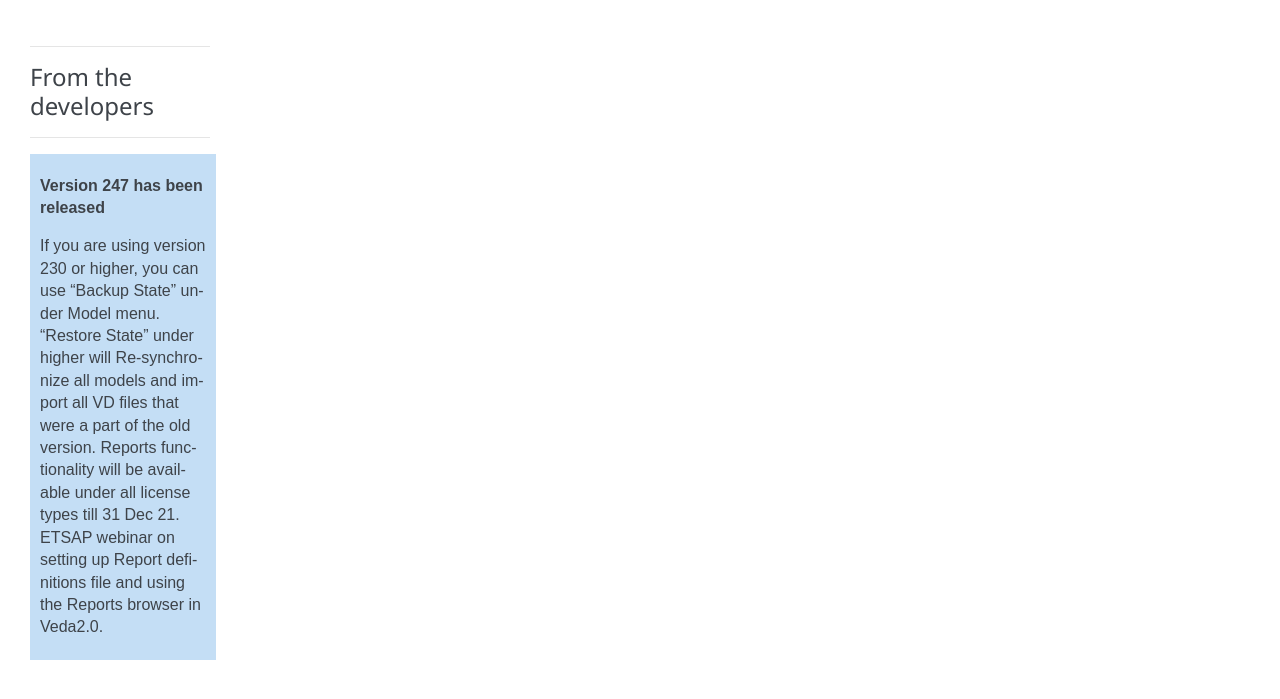
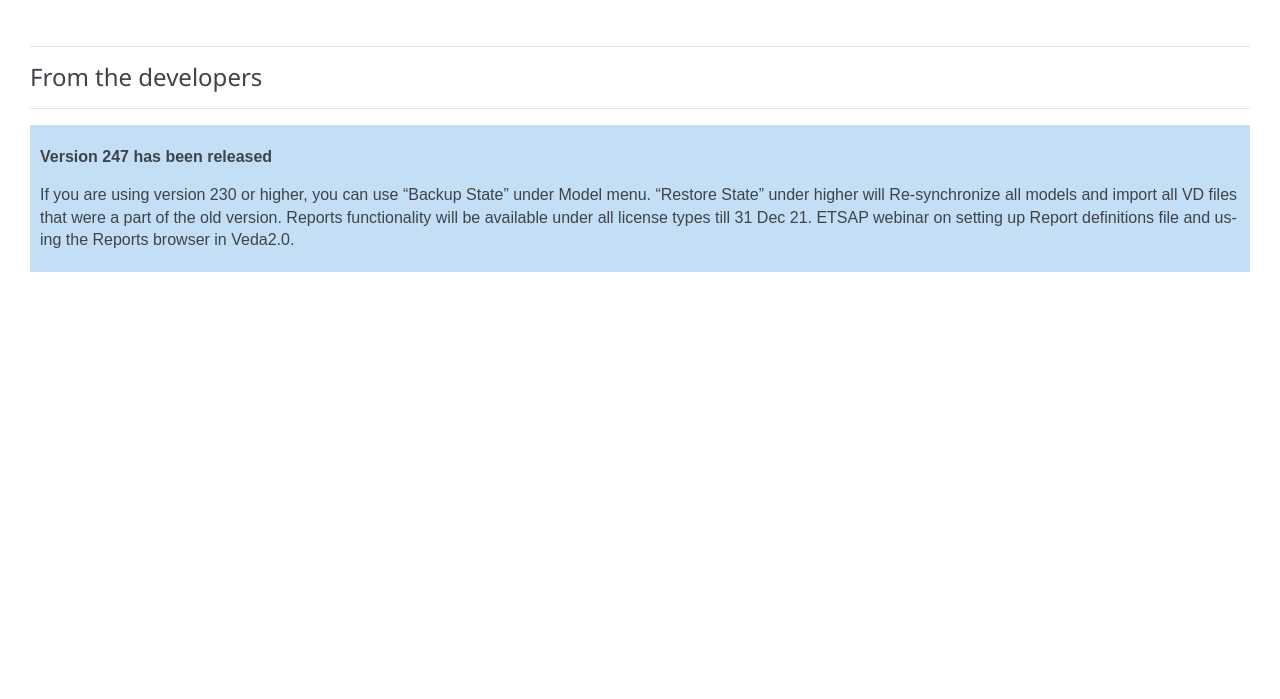
Before and after one commit to kanors-emr/VedaOnline-Pages, a Sphinx documentation site: the page built from source/news.rst, in a window 1280 px wide. Shown: the top 699 px of the page. Built offline with Sphinx 7.4.7, drawn with Linux system fonts in a browser that asks for light colours.

Commit message:
Update custom.css

```diff
--- a/source/_static/css/custom.css
+++ b/source/_static/css/custom.css
@@ -7,8 +7,8 @@
     color: #212529 !important;
     text-align: left;
     background-color: #fff;
-    width: 200px;
-    min-width: 150px;
+    /*width: 200px;*/
+    min-width: 150px !important;
 }
 
 h4 {
@@ -31,9 +31,9 @@
 #developer-content {
     background-color: #c4def5;
     padding: 5px 10px;
-    width: 46%;
+    /*width: 46%;*/
 }
 
 #horizontal-header{
-    width: 50%;
+    /*width: 50%;*/
 }
```
